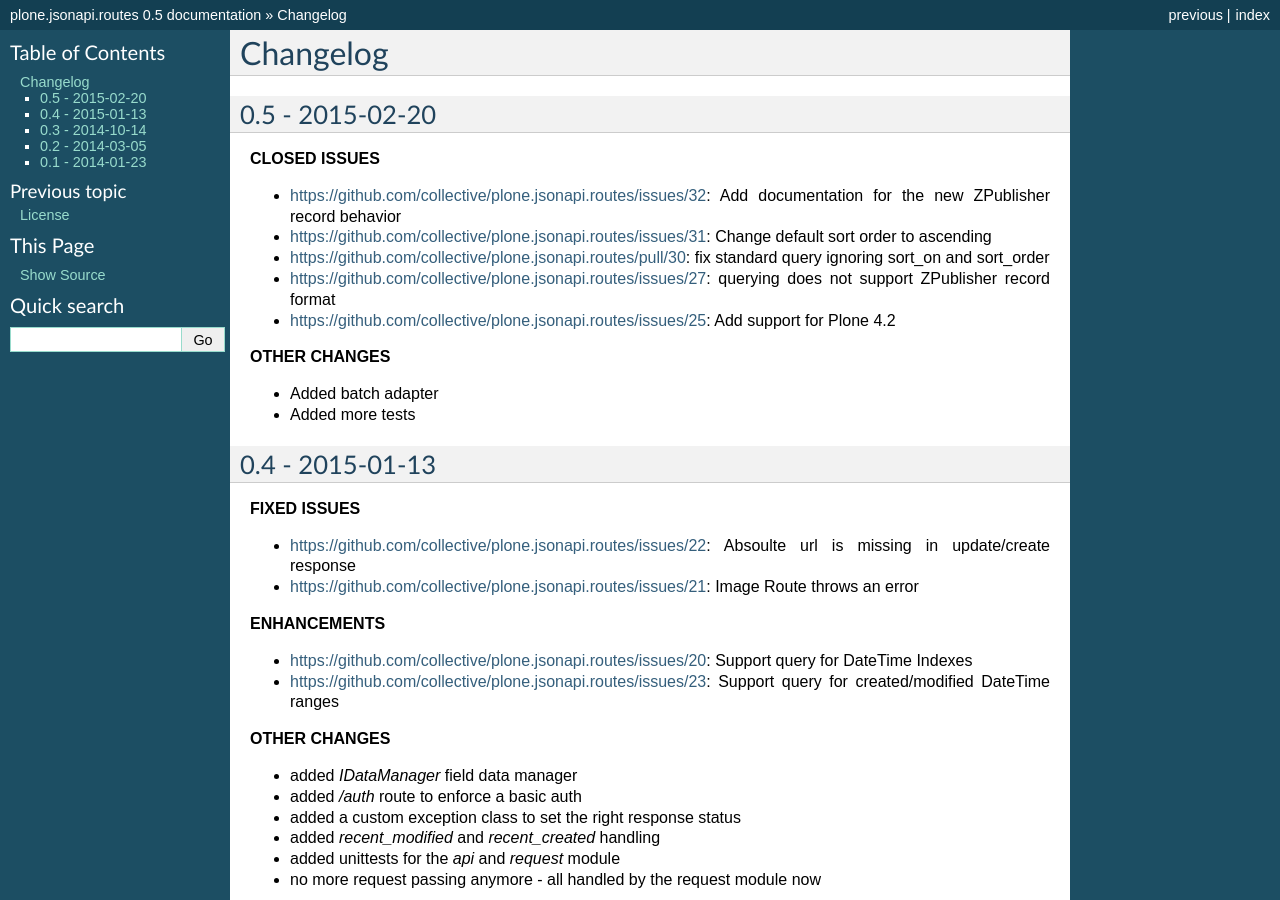
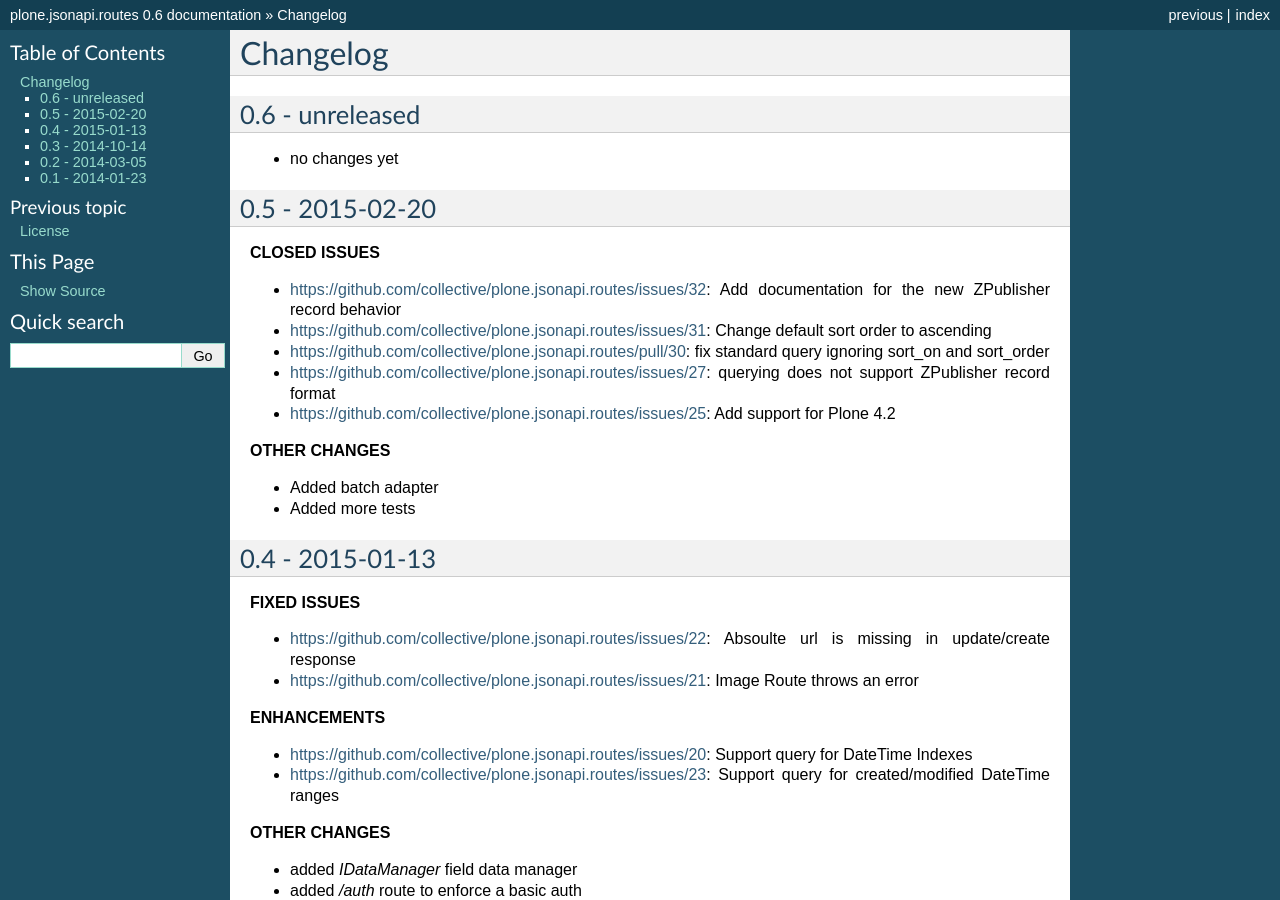
Before and after one commit to collective/plone.jsonapi.routes, a Sphinx documentation site: the page built from docs/HISTORY.rst, in a window 1280 px wide and 900 px high. Built offline with Sphinx 7.4.7, drawn with Linux system fonts in a browser that asks for light colours; some of the changed text lies outside the part shown.

Commit message:
bumped versions

```diff
--- a/README.rst
+++ b/README.rst
@@ -2,7 +2,7 @@
 ====================
 
 :Author: Ramon Bartl
-:Version: 0.5
+:Version: 0.6
 
 
 .. contents:: Table of Contents
--- a/docs/HISTORY.rst
+++ b/docs/HISTORY.rst
@@ -1,5 +1,12 @@
 Changelog
 =========
+
+
+0.6 - unreleased
+----------------
+
+- no changes yet
+
 
 0.5 - 2015-02-20
 ----------------
--- a/docs/conf.py
+++ b/docs/conf.py
@@ -54,9 +54,9 @@
 # built documents.
 #
 # The short X.Y version.
-version = '0.5'
+version = '0.6'
 # The full version, including alpha/beta/rc tags.
-release = '0.5'
+release = '0.6'
 
 # The language for content autogenerated by Sphinx. Refer to documentation
 # for a list of supported languages.
--- a/setup.py
+++ b/setup.py
@@ -3,7 +3,7 @@
 import os
 from setuptools import setup, find_packages
 
-version = '0.5'
+version = '0.6'
 
 long_description = (
     open('README.rst').read()
--- a/src/plone/jsonapi/routes/version.py
+++ b/src/plone/jsonapi/routes/version.py
@@ -12,7 +12,7 @@
     return dist.version
 
 __version__ = version()
-__build__ = 345
+__build__ = 346
 __date__ = '2015-02-20'
 
 
```
